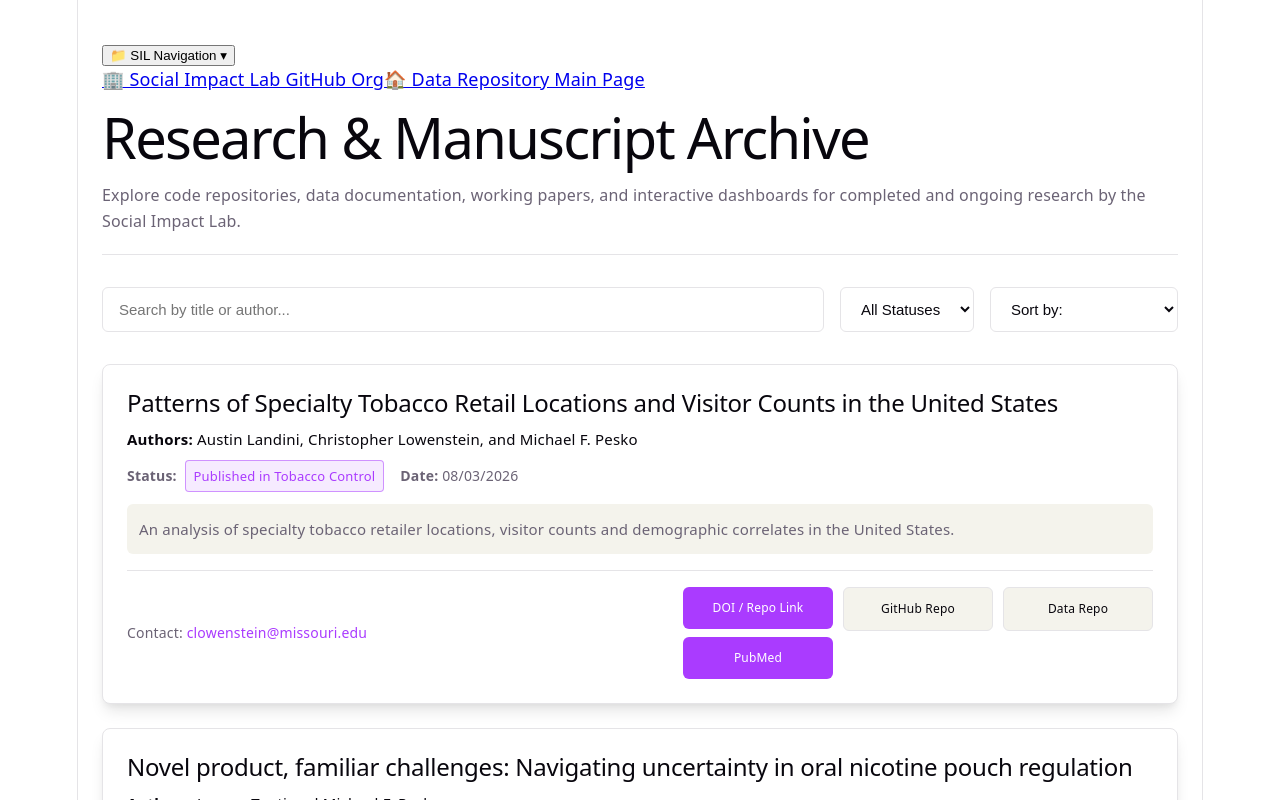
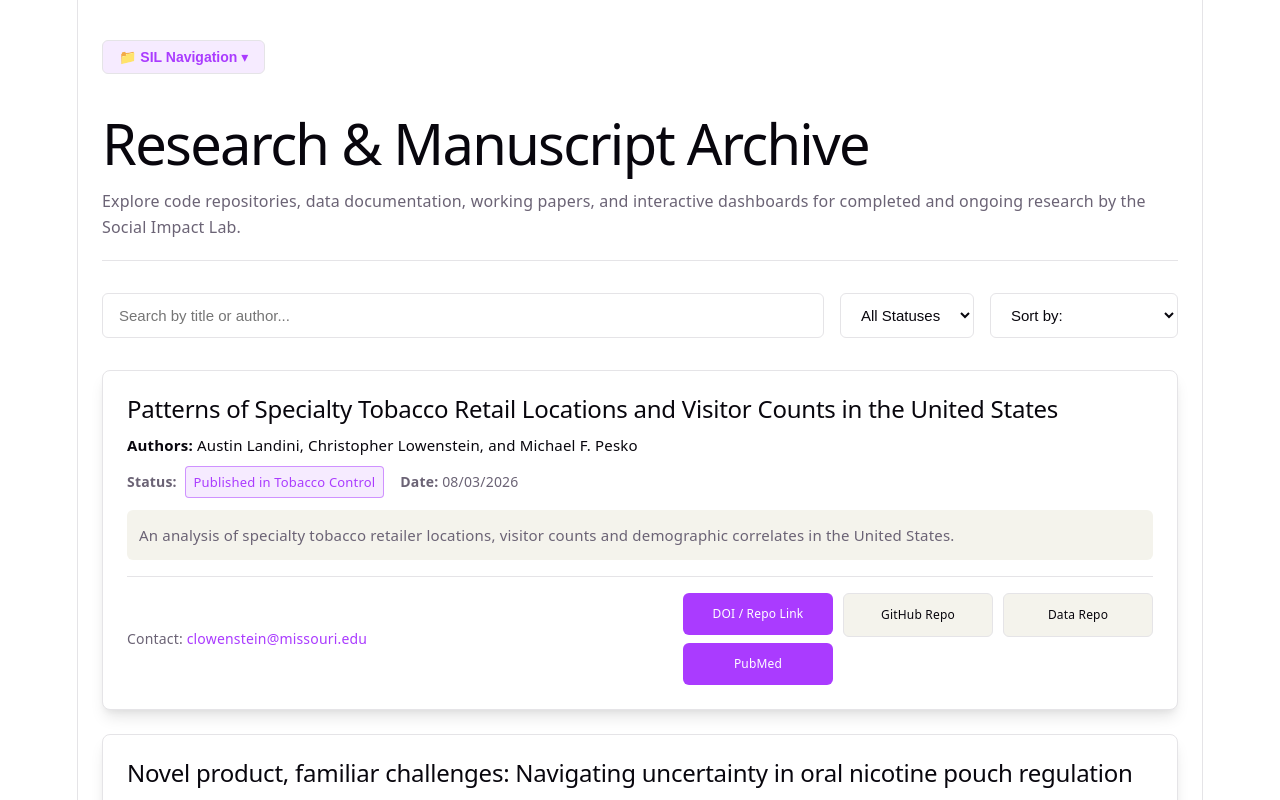
Before and after one commit to Social-Impact-Lab-SIL/SIL-Publications-Archive, a React (Vite) app: page / in a window 1280 px wide. Shown: the top 800 px of the page. Built offline with nearby package versions, Linux system fonts and the light colour scheme.

Commit message:
Debug Navigational Tool

```diff
--- a/src/App.jsx
+++ b/src/App.jsx
@@ -4,6 +4,7 @@ export default function App() {
   const [searchTerm, setSearchTerm] = useState('');
   const [statusFilter, setStatusFilter] = useState('All');
   const [sortBy, setSortBy] = useState('default'); // 'default', 'date', 'title', 'author'
+  const [isDropdownOpen, setIsDropdownOpen] = useState(false);
 
   const publications = [
     // Peer-Reviewed Publications
@@ -140,10 +141,6 @@ export default function App() {
     return 0; // Default array order
   });
 
-  // Button layout configuration columns:
-  // Column 1: Stacked Publication Links (DOI Link on top, PubMed below)
-  // Column 2: GitHub Repo
-  // Column 3: Data Repo
   const buttonSlots = [
     {
       key: 'pubLinksStack',
@@ -185,15 +182,57 @@ export default function App() {
   return (
     <div style={{ padding: '40px 24px', textAlign: 'left', width: '100%', boxSizing: 'border-box' }}>
 
-      {/* Dropdown Navigation Menu */}
-      <div className="sil-nav">
-        <div className="dropdown">
-          <button className="dropbtn">📁 SIL Navigation ▾</button>
-          <div className="dropdown-content">
-            <a href="https://github.com/Social-Impact-Lab" target="_blank" rel="noopener noreferrer">🏢 Social Impact Lab GitHub Org</a>
-            <a href="https://social-impact-lab-sil.github.io/SIL-Data-Repository/" target="_blank" rel="noopener noreferrer">🏠 Data Repository Main Page</a>
+      {/* Dropdown Navigation Menu with reliable React state hover/click behavior */}
+      <div style={{ marginBottom: '24px', position: 'relative', display: 'inline-block' }}
+           onMouseEnter={() => setIsDropdownOpen(true)}
+           onMouseLeave={() => setIsDropdownOpen(false)}>
+        <button style={{
+          backgroundColor: 'var(--accent-bg, #f1f8ff)',
+          color: 'var(--accent, #0366d6)',
+          padding: '8px 16px',
+          fontSize: '14px',
+          fontWeight: '600',
+          border: '1px solid var(--border, #c8e1ff)',
+          borderRadius: '6px',
+          cursor: 'pointer',
+          display: 'inline-flex',
+          alignItems: 'center',
+          gap: '6px'
+        }}>
+          📁 SIL Navigation ▾
+        </button>
+        {isDropdownOpen && (
+          <div style={{
+            position: 'absolute',
+            left: 0,
+            top: '100%',
+            backgroundColor: 'var(--bg, #ffffff)',
+            minWidth: '260px',
+            boxShadow: '0 8px 24px rgba(149, 157, 165, 0.2)',
+            border: '1px solid var(--border, #e1e4e8)',
+            borderRadius: '6px',
+            zIndex: 1000,
+            marginTop: '4px',
+            overflow: 'hidden',
+            textAlign: 'left'
+          }}>
+            <a href="https://github.com/Social-Impact-Lab" target="_blank" rel="noopener noreferrer" style={{
+              color: 'var(--text-h, #24292e)',
+              padding: '10px 16px',
+              textDecoration: 'none',
+              display: 'block',
+              fontSize: '14px',
+              borderBottom: '1px solid var(--border, #eaecef)'
+            }}>🏢 Social Impact Lab GitHub Org</a>
+            <a href="https://social-impact-lab-sil.github.io/SIL-Data-Repository/" target="_blank" rel="noopener noreferrer" style={{
+              color: 'var(--text-h, #24292e)',
+              padding: '10px 16px',
+              textDecoration: 'none',
+              display: 'block',
+              fontSize: '14px'
+            }}>🏠 Data Repository Main Page</a>
           </div>
-        </div>
+        )}
       </div>
 
       {/* Header */}
```
